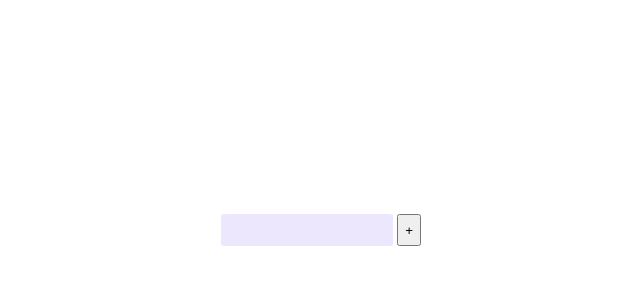
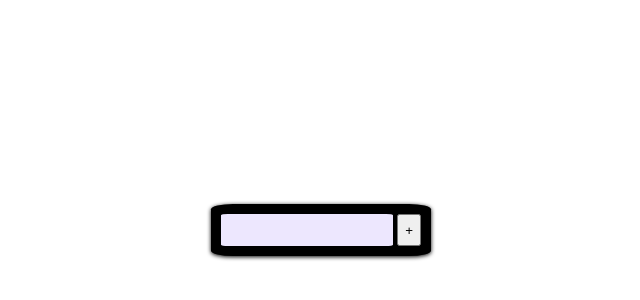
Before and after one commit to M-Java86/my-todo-list, a React (Create React App) app: page / in a window 1280 px wide. Shown: the part 170-470 px from the top of the page, without its empty margins (319-959 px from the left). Built offline with nearby package versions, Linux system fonts and the light colour scheme.

Commit message:
added box-shadow to .Wrapper

```diff
--- a/src/App.css
+++ b/src/App.css
@@ -13,10 +13,11 @@
   color: white;
 }
 
-.wrapper {
+.Wrapper {
   background: #000;
   padding: 10px;
   border-radius: 10%;
+  box-shadow: 0 1px 4px 0 rgba(0, 0, 0.5);
 }
 .Input-wrapper {
   display: flex;
```
